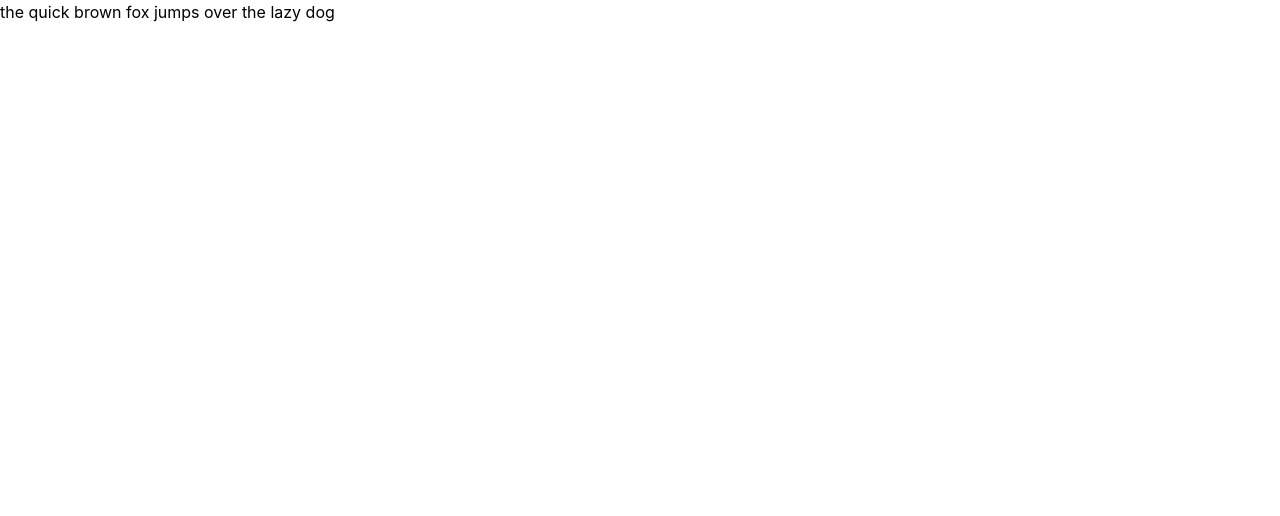
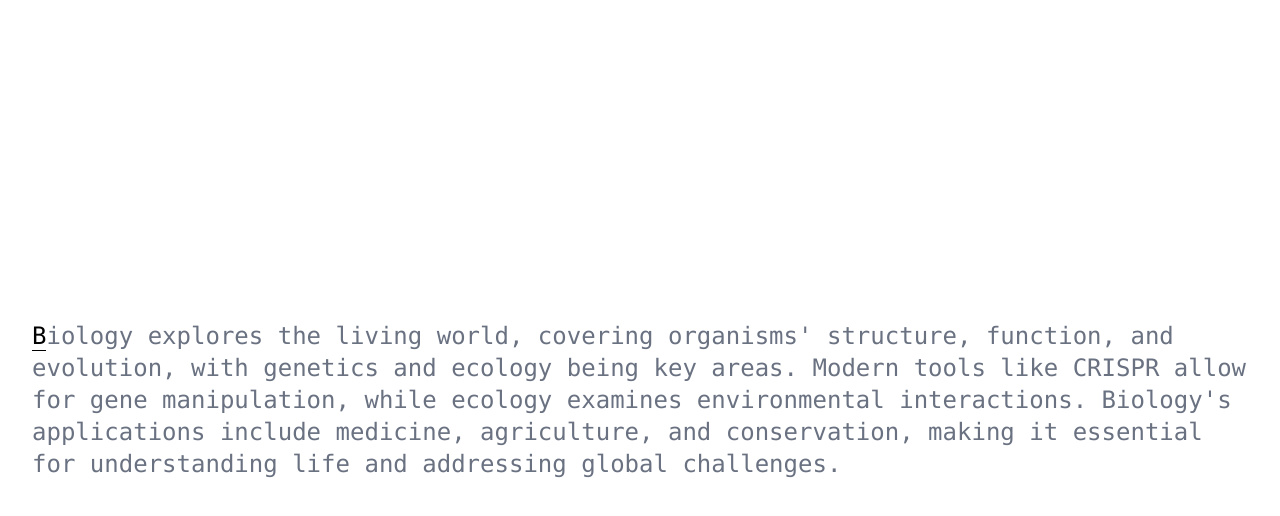
Before and after one commit to yowger/speed-typer, a React (Vite) app: page / in a window 1280 px wide. Shown: the top 516 px of the page. Built offline with nearby package versions, Linux system fonts and the light colour scheme.

Commit message:
added mistakes

```diff
--- a/src/App.tsx
+++ b/src/App.tsx
@@ -2,22 +2,45 @@ import { useEffect, useState } from "react"
 
 import { cn } from "./utils/cn"
 
-const text = "the quick brown fox jumps over the lazy dog"
+const text =
+    "Biology explores the living world, covering organisms' structure, function, and evolution, with genetics and ecology being key areas. Modern tools like CRISPR allow for gene manipulation, while ecology examines environmental interactions. Biology's applications include medicine, agriculture, and conservation, making it essential for understanding life and addressing global challenges."
 
 type CharState = {
     char: string
-    status: "correct" | "incorrect" | "pending"
+    status: "correct" | "incorrect"
 }
 
 export default function App() {
     const [currentIndex, setCurrentIndex] = useState(0)
+    const [typed, setTyped] = useState<CharState[]>([])
+    // const [startedAt, setStartedAt] = useState<number | null>(null)
+    const [mistakes, setMistakes] = useState(0)
+    console.log("mistakes: ", mistakes)
 
     useEffect(() => {
         const handleKeyDown = (event: KeyboardEvent) => {
+            const expectedChar = text[currentIndex]
+
+            const isCorrect = event.key === expectedChar
+
+            setTyped((prev) => [
+                ...prev,
+                {
+                    char: event.key,
+                    status: isCorrect ? "correct" : "incorrect",
+                },
+            ])
+
+            if (!isCorrect) {
+                setMistakes((prev) => prev + 1)
+            }
+
             if (event.key === text[currentIndex]) {
-                console.log("Correct key pressed:", event.key)
                 setCurrentIndex((prevIndex) => prevIndex + 1)
             }
+
+            console.log("Key pressed:", event.key, "Expected:", expectedChar)
+            console.log("typed: ", typed)
         }
 
         window.addEventListener("keydown", handleKeyDown)
@@ -25,20 +48,38 @@ export default function App() {
         return () => {
             window.removeEventListener("keydown", handleKeyDown)
         }
+
+        // eslint-disable-next-line react-hooks/exhaustive-deps
     }, [currentIndex])
 
     return (
-        <div>
-            {text.split("").map((char, index) => (
+        <div className="flex h-screen items-center justify-center">
+            <div className="text-2xl font-mono p-8">
+                {text.split("").map((char, index) => {
+                    const typedChar = typed[index]
+
+                    return (
                         <span
                             className={cn(
-                        index === currentIndex ? "bg-white text-black" : "",
+                                index === currentIndex && "border-b",
+
+                                typedChar?.status === "correct" &&
+                                    "text-green-500",
+
+                                typedChar?.status === "incorrect" &&
+                                    "text-red-500",
+
+                                !typedChar &&
+                                    index !== currentIndex &&
+                                    "text-gray-500",
                             )}
                             key={index}
                         >
                             {char}
                         </span>
-            ))}
+                    )
+                })}
+            </div>
         </div>
     )
 }
```
Lines whose indentation alone changed are shown as unchanged.
